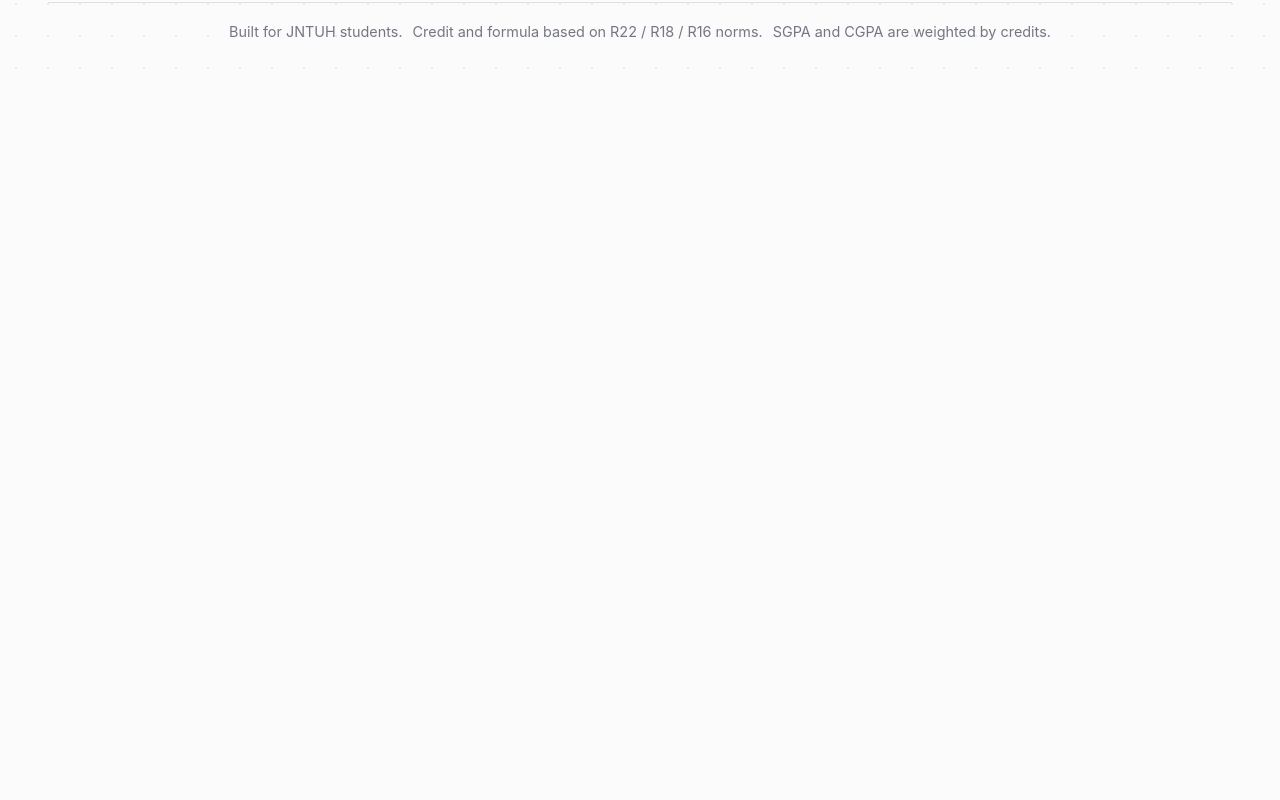
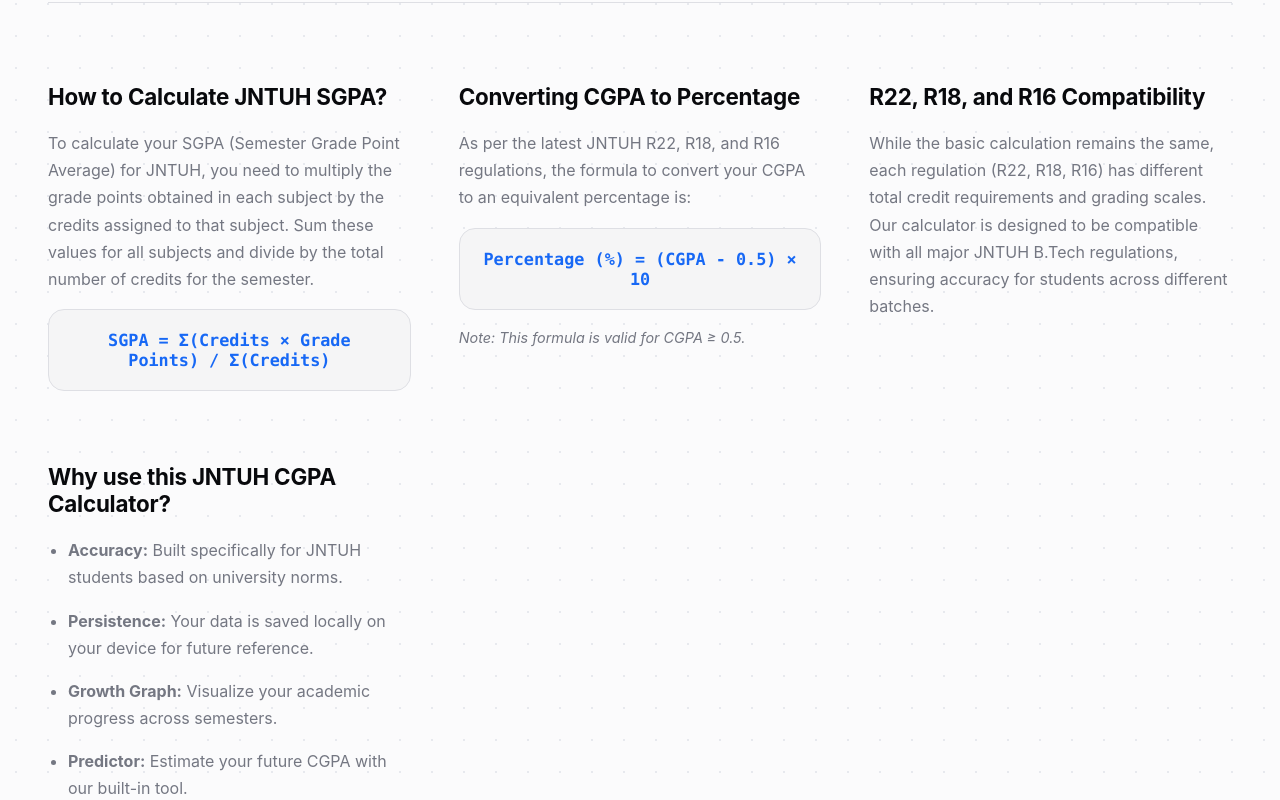
Before and after one commit to Phani347-06/cgpa_calc, a React (Vite) app: page / in a window 1280 px wide. Shown: the part 1900-2700 px from the top of the page. Before the commit the page ends 1992 px from the top, so only its background shows below. Built offline with nearby package versions, Linux system fonts and the light colour scheme.

Commit message:
V1: Add SEO FAQ and 'How to Calculate' section

```diff
--- a/src/main.jsx
+++ b/src/main.jsx
@@ -656,6 +656,8 @@
           <CgpaPredictor cgpaSummary={cgpaSummary} />
         </section>
 
+        <SEOSection />
+
         <footer className="formula-note">
           <span>Built for JNTUH students.</span>
           <span>Credit and formula based on R22 / R18 / R16 norms.</span>
@@ -664,6 +666,52 @@
       </main>
       <Analytics />
     </>
+  );
+}
+
+function SEOSection() {
+  return (
+    <section className="seo-content">
+      <div className="seo-grid">
+        <article className="seo-card">
+          <h2>How to Calculate JNTUH SGPA?</h2>
+          <p>
+            To calculate your SGPA (Semester Grade Point Average) for JNTUH, you need to multiply the grade points obtained in each subject by the credits assigned to that subject. Sum these values for all subjects and divide by the total number of credits for the semester.
+          </p>
+          <div className="formula-box">
+            <code>SGPA = Σ(Credits × Grade Points) / Σ(Credits)</code>
+          </div>
+        </article>
+
+        <article className="seo-card">
+          <h2>Converting CGPA to Percentage</h2>
+          <p>
+            As per the latest JNTUH R22, R18, and R16 regulations, the formula to convert your CGPA to an equivalent percentage is:
+          </p>
+          <div className="formula-box">
+            <code>Percentage (%) = (CGPA - 0.5) × 10</code>
+          </div>
+          <p className="note">Note: This formula is valid for CGPA ≥ 0.5.</p>
+        </article>
+
+        <article className="seo-card">
+          <h2>R22, R18, and R16 Compatibility</h2>
+          <p>
+            While the basic calculation remains the same, each regulation (R22, R18, R16) has different total credit requirements and grading scales. Our calculator is designed to be compatible with all major JNTUH B.Tech regulations, ensuring accuracy for students across different batches.
+          </p>
+        </article>
+
+        <article className="seo-card">
+          <h2>Why use this JNTUH CGPA Calculator?</h2>
+          <ul>
+            <li><strong>Accuracy:</strong> Built specifically for JNTUH students based on university norms.</li>
+            <li><strong>Persistence:</strong> Your data is saved locally on your device for future reference.</li>
+            <li><strong>Growth Graph:</strong> Visualize your academic progress across semesters.</li>
+            <li><strong>Predictor:</strong> Estimate your future CGPA with our built-in tool.</li>
+          </ul>
+        </article>
+      </div>
+    </section>
   );
 }
 
--- a/src/styles.css
+++ b/src/styles.css
@@ -799,3 +799,71 @@
     break-inside: avoid;
   }
 }
+
+/* SEO Content Section */
+.seo-content {
+  margin-top: 80px;
+  padding: 80px 0;
+  border-top: 1px solid var(--line);
+}
+
+.seo-grid {
+  display: grid;
+  grid-template-columns: repeat(auto-fit, minmax(300px, 1fr));
+  gap: 48px;
+}
+
+.seo-card h2 {
+  font-size: 1.4rem;
+  font-weight: 700;
+  margin-bottom: 20px;
+  color: var(--text);
+  letter-spacing: -0.01em;
+}
+
+.seo-card p,
+.seo-card li {
+  font-size: 1rem;
+  line-height: 1.7;
+  color: var(--muted);
+  margin-bottom: 16px;
+}
+
+.seo-card ul {
+  padding-left: 20px;
+  margin: 0;
+}
+
+.formula-box {
+  background: var(--surface-muted);
+  padding: 20px;
+  border-radius: 16px;
+  margin-bottom: 24px;
+  border: 1px solid var(--line);
+  display: flex;
+  justify-content: center;
+}
+
+.formula-box code {
+  font-family: "JetBrains Mono", ui-monospace, SFMono-Regular, menlo, monaco, consolas, monospace;
+  font-size: 1.05rem;
+  color: var(--blue);
+  font-weight: 600;
+  text-align: center;
+}
+
+.seo-card .note {
+  font-size: 0.9rem;
+  font-style: italic;
+  margin-top: -8px;
+}
+
+@media (max-width: 1024px) {
+  .seo-content {
+    padding: 60px 20px;
+  }
+
+  .seo-grid {
+    gap: 32px;
+  }
+}
```
